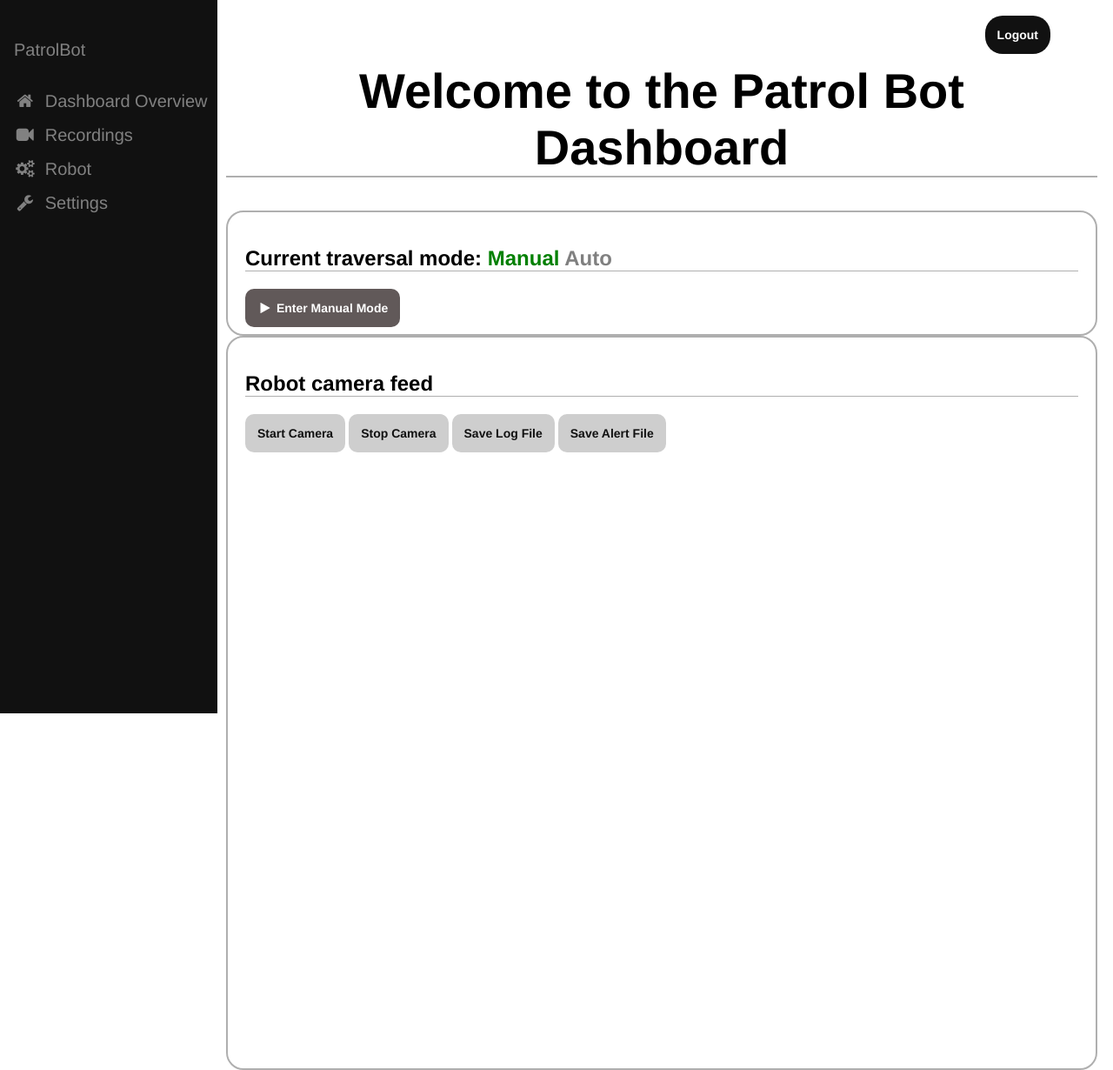
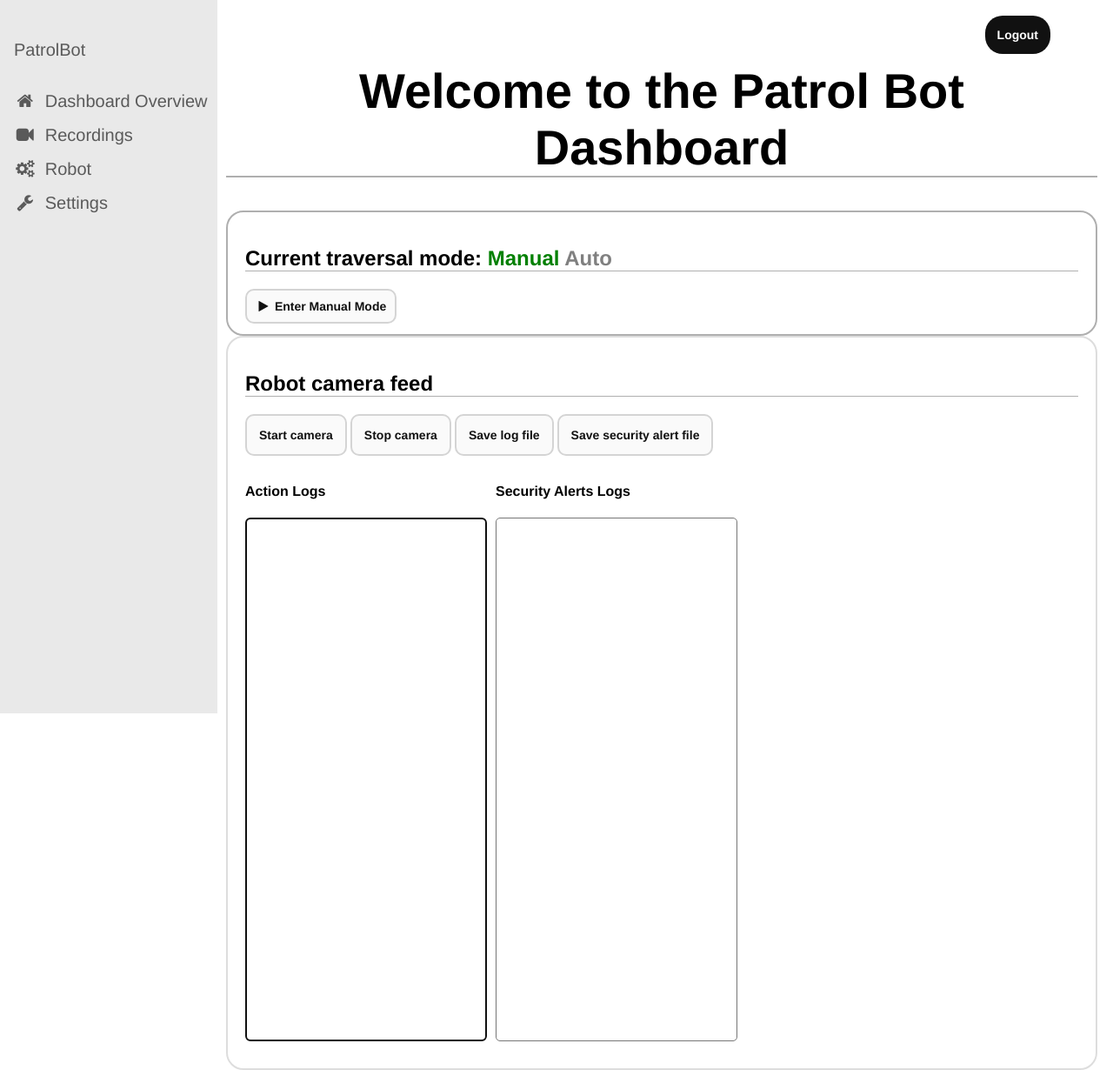
Before and after one commit to jeaguil/patrolbot, a Django app: template templates/pages/dashboard.html in a window 1280 px wide. Shown: the top 1230 px of the page at 87% size. Run offline with Django 3.2, Linux system fonts and the light colour scheme; the template is opened without the code that fills it: most values are stand-ins (such as "Sample title", 1, 10 or a date in 2020).

Commit message:
Dashboard rework and loggers

```diff
--- a/static/css/dashboard.css
+++ b/static/css/dashboard.css
@@ -1,7 +1,9 @@
 :root {
     --side-nav-size: 250px;
-    --font-color: #818181;
+    --font-color: #5a5a5a;
     --dash-font: "Helvetica";
+    --container-background-color: #ffffff;
+    --contianer-border-color: #dddddd;
 }
 
 /* The sidebar menu */
@@ -12,7 +14,7 @@
     z-index: 1;
     top: 0;
     left: 0;
-    background-color: #111;
+    background-color: rgb(233, 233, 233);
     overflow-x: hidden;
     padding-top: 20px;
     font-family: var(--dash-font);
@@ -91,7 +93,7 @@ header h1 {
 }
 
 .button:hover {
-    background-color: #797979;
+    background-color: #e5eef1;
     cursor: pointer;
 }
 
@@ -101,18 +103,21 @@ header h1 {
 
 .feed-buttons {
     border-radius: 10px;
-    background-color: rgb(206, 206, 206);
+    background-color: rgb(250, 250, 250);
     margin-top: 0;
     margin-left: 0;
     color: #111;
+    border: rgb(212, 212, 212) solid 2px;
 }
 
 .mode-buttons {
     border-radius: 10px;
-    background-color: rgb(97, 89, 89);
+    background-color: rgb(250, 250, 250);
     margin-top: 0;
     margin-left: 0;
-    color: rgb(255, 255, 255);
+    color: #111;
+    border: rgb(212, 212, 212) solid 2px;
+    padding: 10px;
 }
 
 .dash-main .main-content {
@@ -136,14 +141,39 @@ header h1 {
 
 .main-content-camera {
     height: 800px;
-    border: rgb(175, 175, 175) 2px solid;
+    border: var(--contianer-border-color) 2px solid;
     border-radius: 20px;
     padding: 20px;
+    background-color: var(--container-background-color);
 }
 
 .main-content-camera h2 {
     border-bottom: rgb(175, 175, 175) 0.5px solid;
     font-family: var(--dash-font);
+}
+
+.main-content-loggers {
+    height: 500px;
+}
+
+.logs-child {
+    float: left;
+    padding-right: 10px;
+    height: 100%;
+}
+
+.logs-child h4 {
+    padding: 0;
+    font-family: var(--dash-font);
+}
+
+textarea {
+    resize: none;
+    padding: 50px;
+    -webkit-border-radius: 5px;
+    -moz-border-radius: 5px;
+    border-radius: 5px;
+    height: 100%;
 }
 
 .main-context-logs {
--- a/templates/pages/dashboard.html
+++ b/templates/pages/dashboard.html
@@ -37,11 +37,30 @@
     <div class="main-content-camera">
         <h2>Robot camera feed</h2>
         <div>
-            <button type="button" onclick="alert('In Progress...')" class="button feed-buttons">Start Camera</a>
-            <button type="button" onclick="alert('In Progress...')" class="button feed-buttons">Stop Camera</a>
-            <button type="button" onclick="alert('In Progress...')" class="button feed-buttons">Save Log File</a>
-            <button type="button" onclick="alert('In Progress...')" class="button feed-buttons">Save Alert File</a>
+            <button type="button" onclick="alert('In Progress...')" class="button feed-buttons">Start camera</a>
+            <button type="button" onclick="alert('In Progress...')" class="button feed-buttons">Stop camera</a>
+            <button type="button" onclick="alert('In Progress...')" class="button feed-buttons">Save log file</a>
+            <button type="button" onclick="alert('In Progress...')" class="button feed-buttons">Save security alert file</a>
         </div>
+        <div class="main-content-loggers">
+            <div class="logs-child">
+                <h4>Action Logs</h4>
+                <textarea id="action-logger" title="Action Logs" autofocus readonly></textarea>
+            </div>
+            <div class="logs-child">
+                <h4>Security Alerts Logs</h4>
+                <textarea id="security-logger" title="Secuirty Alerts Logs" autofocus readonly></textarea>
+            </div>
+        </div>
+        {% comment %} <script>
+            function input(){
+                var text="here the text you want to input.";
+                document.forms.form1.area.value += text;
+            }
+        </script>
+        <form name="form1">
+            Click<input onclick="input()" type="button" value="BUTTON" id="button"><br>
+            <textarea name="area"></textarea> {% endcomment %}
     </div>
     <div class="main-content-maps">
         <h2>GPS location</h2>
```
Also changed, not shown: db.sqlite3.
